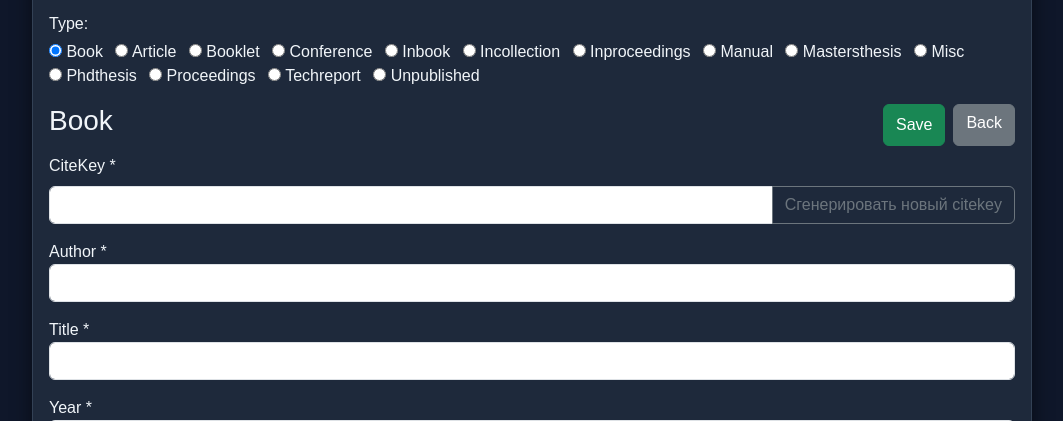
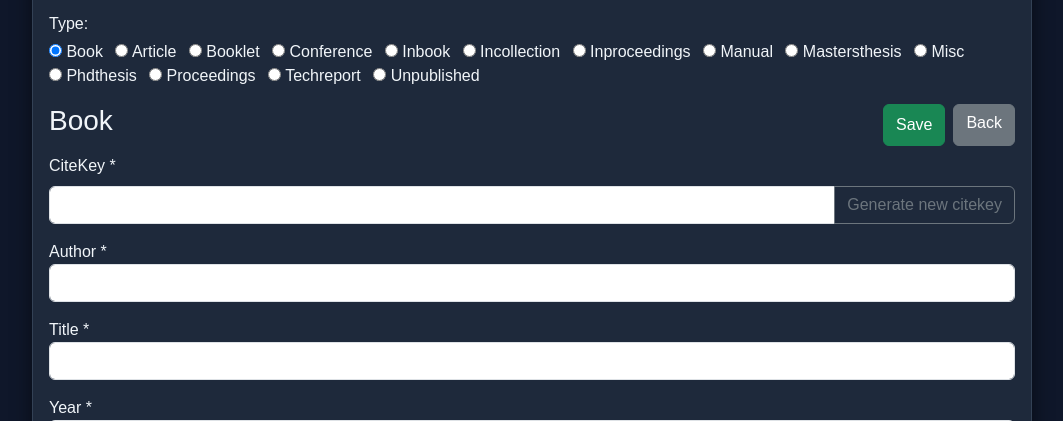
Before and after one commit to Mini-Ohtu/MiniOhtu, a Flask app: page /new_reference in a window 1280 px wide. Shown: the part 177-598 px from the top of the page, without its empty margins (108-1171 px from the left). Run offline with Flask 3, Linux system fonts and the light colour scheme.

Commit message:
russian to english button naming

```diff
--- a/src/templates/new_book.html
+++ b/src/templates/new_book.html
@@ -58,7 +58,7 @@
     <label for="citekey" class="form-label">CiteKey *</label>
     <div class="input-group">
       <input class="form-control" type="text" name="citekey" id="citekey" value="{{ citekey_prefill or '' }}" required>
-      <button type="button" class="btn btn-outline-secondary" id="generate-citekey-btn">Сгенерировать новый citekey</button>
+      <button type="button" class="btn btn-outline-secondary" id="generate-citekey-btn">Generate new citekey</button>
     </div>
   </div>
 
```
